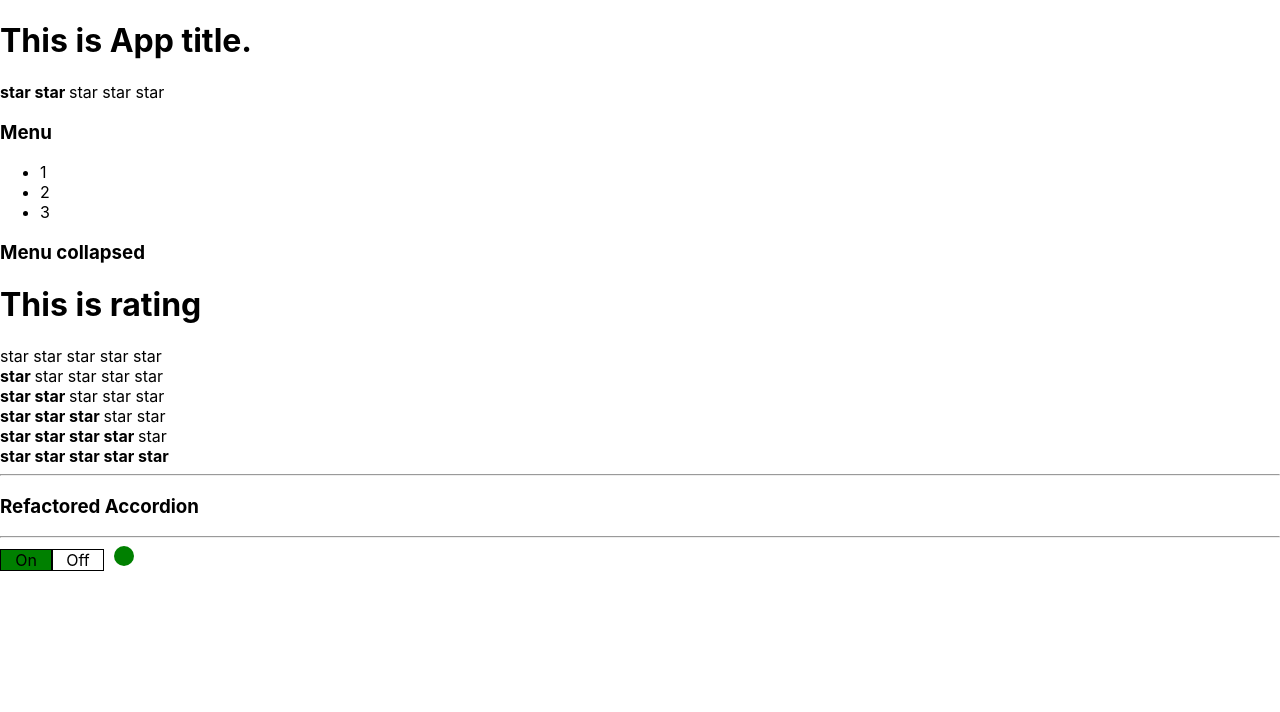
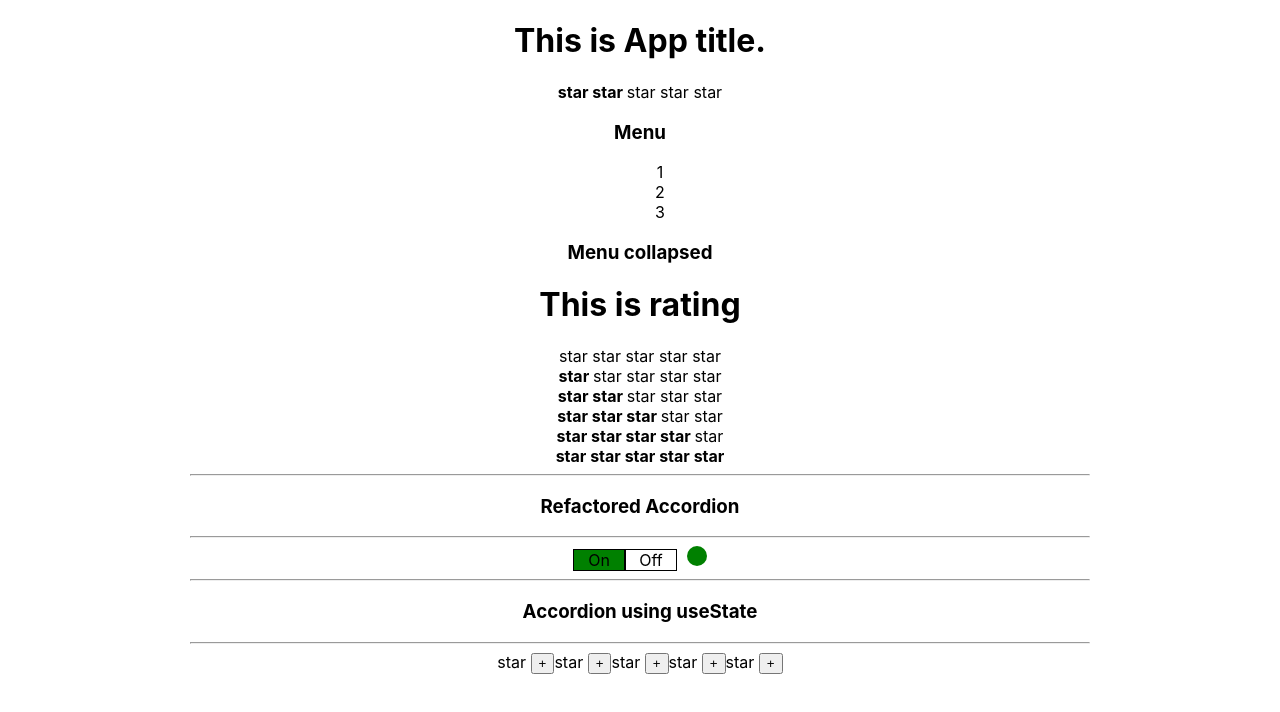
Before and after one commit to DoWhatYouL0ve/kabzda_kak_podrobno, a React (Create React App) app: page / in a window 1280 px wide. Shown: the top 712 px of the page. Built offline with nearby package versions, Linux system fonts and the light colour scheme.

Commit message:
7th lesson(Uncontrolled components using useState)

```diff
--- a/src/App.tsx
+++ b/src/App.tsx
@@ -3,10 +3,13 @@ import {Accordion} from "./components/Accordion/Accordion";
 import {Rating} from "./components/Rating/Rating";
 import {Accordion2} from "./components/Accordion/Accordion2";
 import {OnOff} from "./components/OnOff/OnOff";
+import {UncontrolledAccordion} from "./components/Accordion/UncontrolledAccordion";
+import style from './appStyles.module.css'
+import {UncontrolledRating} from "./components/Rating/UncontrolledRating";
 
 function App() {
     return (
-        <div className="App">
+        <div className={style.app}>
             <PageTitle title={'This is App title.'}/>
             <Rating value={2}/>
             <Accordion title={'Menu'} collapsed={false}/>
@@ -22,6 +25,10 @@ function App() {
             <Accordion2 title={'Refactored Accordion'} collapsed={false}/>
             <hr/>
             <OnOff />
+            <hr/>
+            <UncontrolledAccordion title={'Accordion using useState'}/>
+            <hr/>
+            <UncontrolledRating />
         </div>
     );
 }
--- /dev/null
+++ b/src/appStyles.module.css
@@ -0,0 +1,9 @@
+.app {
+    width: 900px;
+    margin: 0 auto;
+    text-align: center;
+}
+
+.app ul li{
+    list-style: none;
+}
--- a/src/components/Accordion/AccordionTitle.tsx
+++ b/src/components/Accordion/AccordionTitle.tsx
@@ -2,12 +2,13 @@ import React from "react";
 
 type AccordionTitleType = {
     title: string
+    onClickHandler?: () => void
 }
 
 export function AccordionTitle(props:AccordionTitleType) {
     return(
         <div>
-            <h3>{props.title}</h3>
+            <h3 onClick={props.onClickHandler}>{props.title}</h3>
         </div>
     )
 }
--- /dev/null
+++ b/src/components/Accordion/UncontrolledAccordion.tsx
@@ -0,0 +1,31 @@
+import React, {useState} from "react";
+import {AccordionTitle} from "./AccordionTitle";
+import {AccordionBody} from "./AccordionBody";
+
+export type UncontrolledAccordionPropsType = {
+    title: string
+}
+
+export const UncontrolledAccordion = (props: UncontrolledAccordionPropsType) => {
+
+    const [state, setState] = useState(true)
+
+    const changeState = () => {
+        setState(!state)
+    }
+
+    if(!state) {
+        return (
+            <div>
+                <AccordionTitle title={props.title} onClickHandler={changeState}/>
+                <AccordionBody/>
+            </div>
+        )
+    }else {
+        return (
+            <div>
+                <AccordionTitle title={props.title} onClickHandler={changeState}/>
+            </div>
+        )
+    }
+}
--- /dev/null
+++ b/src/components/Rating/Star/Star.tsx
@@ -0,0 +1,17 @@
+import React from "react";
+
+export type StarPropsType = {
+    selected: boolean
+}
+
+export function Star(props: StarPropsType) {
+    if (props.selected) {
+        return (
+            <span><b>star </b></span>
+        )
+    } else {
+        return (
+            <span>star </span>
+        )
+    }
+}
--- /dev/null
+++ b/src/components/Rating/UncontrolledRating.tsx
@@ -0,0 +1,21 @@
+import React, {useState} from "react";
+import {Star} from "./Star/Star";
+
+export function UncontrolledRating() {
+
+    const [value, setValue] = useState(0)
+
+    const onClickHandler = (num: number) => {
+        setValue(num)
+    }
+
+    return(
+        <div>
+            <Star selected={value > 0}/><button onClick={()=>{onClickHandler(1)}}>+</button>
+            <Star selected={value > 1}/><button onClick={()=>{onClickHandler(2)}}>+</button>
+            <Star selected={value > 2}/><button onClick={()=>{onClickHandler(3)}}>+</button>
+            <Star selected={value > 3}/><button onClick={()=>{onClickHandler(4)}}>+</button>
+            <Star selected={value > 4}/><button onClick={()=>{onClickHandler(5)}}>+</button>
+        </div>
+    )
+}
```
